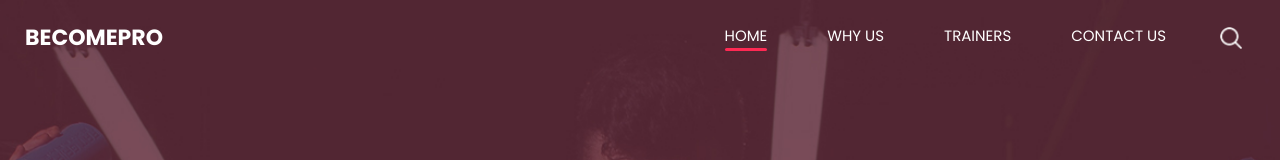
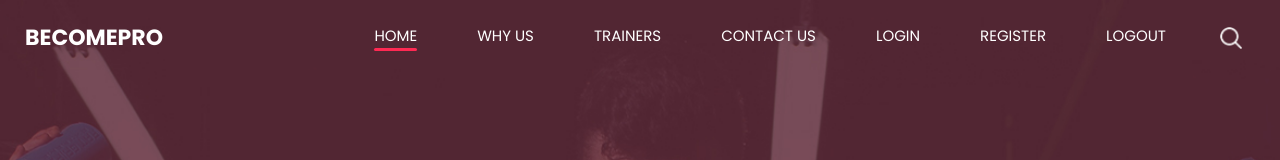
Before and after one commit to al-badarin/BecomePro, a React (Vite) app in the folder client/: page / in a window 1280 px wide. Shown: the top 160 px of the page. Built offline with nearby package versions, Linux system fonts and the light colour scheme.

Commit message:
add all links to the Header

```diff
--- a/client/src/components/header/Header.jsx
+++ b/client/src/components/header/Header.jsx
@@ -40,7 +40,7 @@ export default function Hero() {
 
                 {/* TRAINERS */}
                 <li className="nav-item">
-                  <Link className="nav-link" to="trainer.html">
+                  <Link className="nav-link" to="/trainers">
                     Trainers
                   </Link>
                 </li>
@@ -49,6 +49,27 @@ export default function Hero() {
                 <li className="nav-item">
                   <Link className="nav-link" to="/contact">
                     Contact Us
+                  </Link>
+                </li>
+
+                {/* LOGIN */}
+                <li className="nav-item">
+                  <Link className="nav-link" to="/login">
+                    Login
+                  </Link>
+                </li>
+
+                {/* REGISTER */}
+                <li className="nav-item">
+                  <Link className="nav-link" to="/register">
+                    Register
+                  </Link>
+                </li>
+
+                  {/* LOGOUT */}
+                  <li className="nav-item">
+                  <Link className="nav-link" to="/logout">
+                    Logout
                   </Link>
                 </li>
               </ul>
```
